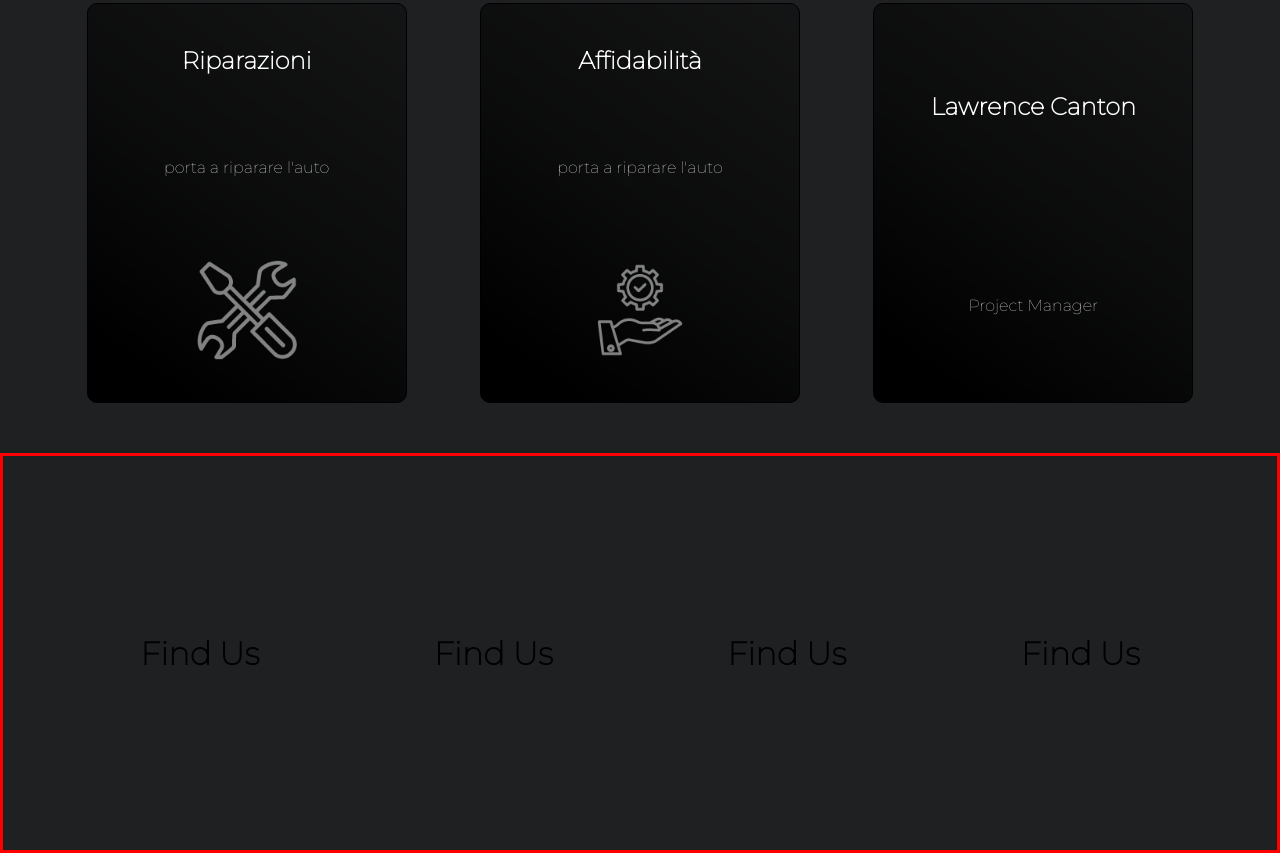
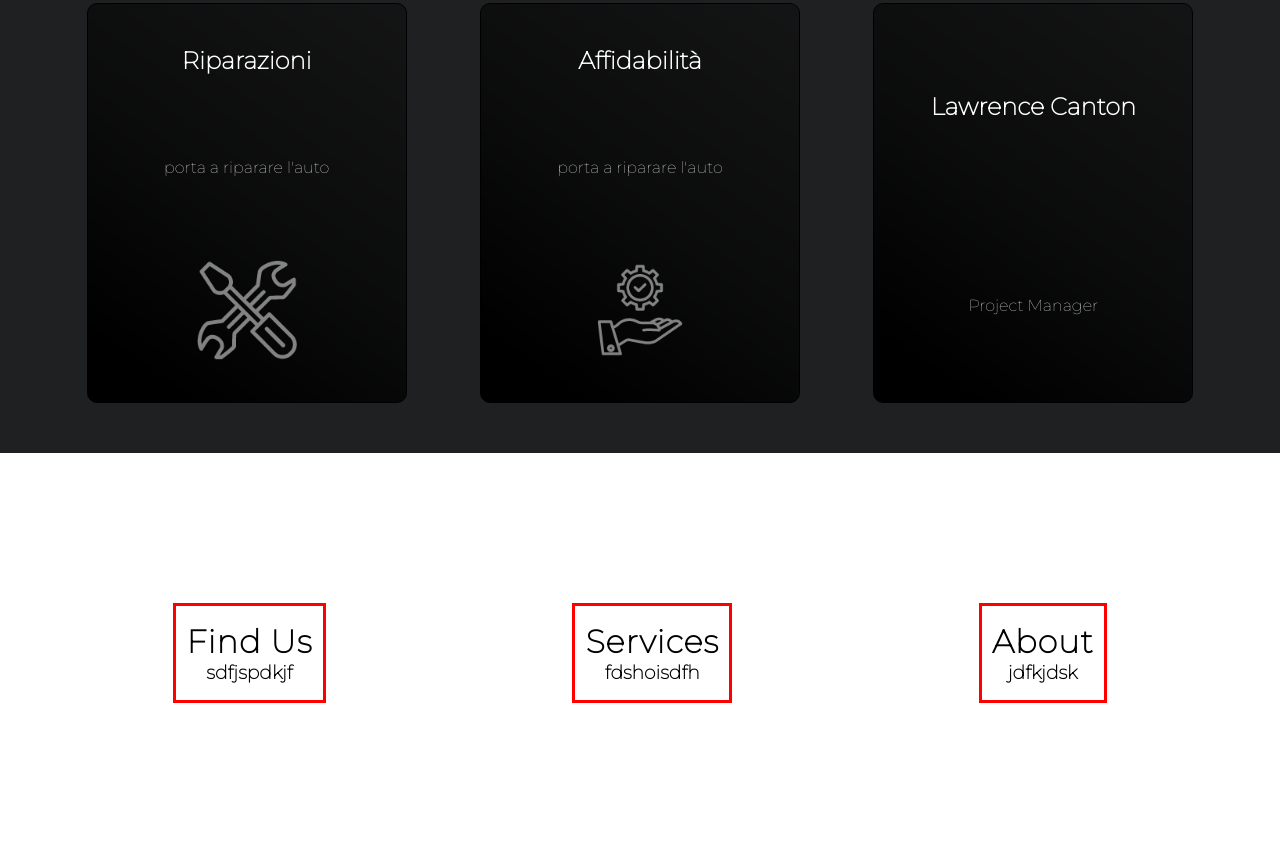
Before and after one commit to lawrence1812/hCAR77, a plain HTML site: page Car77/index/index.html in a window 1280 px wide. Shown: the part 866-1719 px from the top of the page. Drawn offline with Linux system fonts and the light colour scheme.

Commit message:
Add files via upload

```diff
--- a/Car77/index/footer.css
+++ b/Car77/index/footer.css
@@ -9,5 +9,32 @@
     justify-content:space-around;
 
     padding: 50px;
-    border: solid red;
-  }
+
+
+
+    background: white;
+}
+
+.footer .fContainer {
+
+  width: 100%;
+  min-height: 100px;
+
+  display: flex;
+  flex-direction: column;
+  flex-wrap: nowrap;
+  align-items: center;
+  justify-content: center;
+
+  padding: 10px;
+  border: solid red;
+
+
+
+}
+.footer .fContainer h1{
+  font-weight: 1000;
+  font-size: 32px;
+  letter-spacing: 1px;
+
+}
--- a/Car77/index/index.html
+++ b/Car77/index/index.html
@@ -122,17 +122,27 @@
 
       <div class="footer">
         <div class="footerCard">
-            <h1>Find Us</h1>
+            <div class="fContainer">
+                <h1>Find Us</h1>
+                <h3> sdfjspdkjf  </h3>
+            </div>
+
         </div>
+
         <div class="FooterCard">
-            <h1>Find Us</h1>
+            <div class="fContainer">
+                <h1>Services</h1>
+                <h3>  fdshoisdfh </h3>
+            </div>
         </div>
+
         <div class="footerCard">
-            <h1>Find Us</h1>
+            <div class="fContainer">
+                <h1>About</h1>
+                <h3> jdfkjdsk  </h3>
+            </div>
         </div>
-        <div class="FooterCard">
-            <h1>Find Us</h1>
-        </div>
+
 
       </div>
 </body>
```
